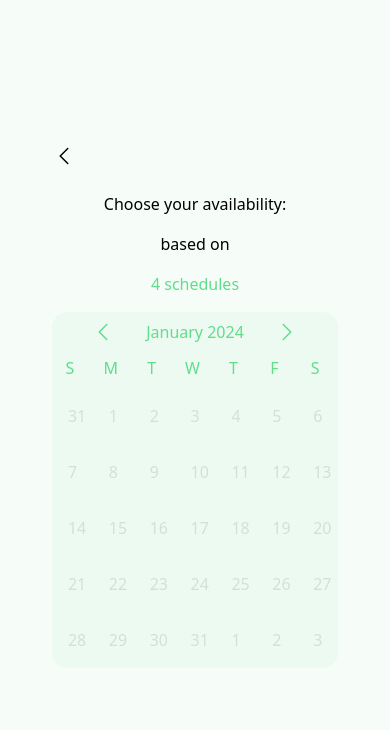
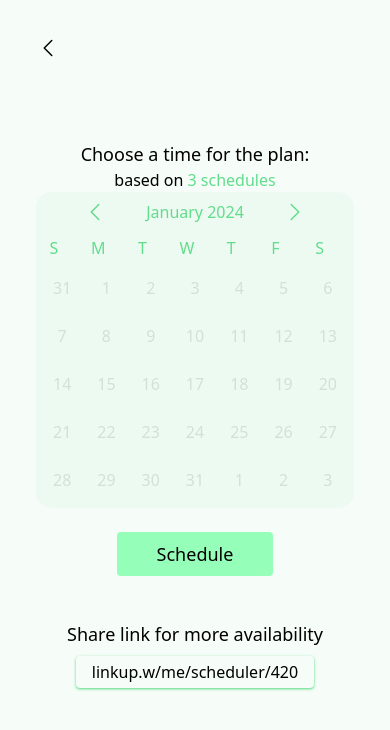
Before and after one commit to Tepah/Link_up, a SvelteKit app: page /confirm/420/ in a window 390 px wide. Shown: the top 730 px of the page. Built offline with nearby package versions, Linux system fonts and the light colour scheme.

Commit message:
Changed some fortmatting with calendars, allowed only one date to be seen

```diff
--- a/src/lib/components/Calendar_1.svelte
+++ b/src/lib/components/Calendar_1.svelte
@@ -233,7 +233,7 @@
             </svg>
         </button>
     </div>
-    <div role="none" class="grid grid-cols-7 gap-4" on:mouseup={handleMouseUp}>
+    <div role="none" class="grid grid-cols-7 gap-2 md:gap-4" on:mouseup={handleMouseUp}>
         <p class="w-5 text-accent">S</p>
         <p class="w-5 text-accent">M</p>
         <p class="w-5 text-accent">T</p>
@@ -243,7 +243,7 @@
         <p class="w-5 text-accent">S</p>
         {#each dates as {date, isSelected, hover, isPrevMonth, isNextMonth}, index}
             <button
-                    class="date p-2 rounded-2xl bg-opacity-70"
+                    class="date p-2 rounded-3xl bg-opacity-70"
                     class:old-date={checkBeforeToday(new Date(year, month, date), isPrevMonth, isNextMonth)}
                     class:bg-secondary={hover}
                     class:bg-accent={isSelected}
--- a/src/lib/components/Calendar_2.svelte
+++ b/src/lib/components/Calendar_2.svelte
@@ -237,7 +237,7 @@
             </svg>
         </button>
     </div>
-    <div role="none" class="grid grid-cols-7 gap-4" on:mouseup={handleMouseUp}>
+    <div role="none" class="grid grid-cols-7 gap-2 md:gap-4" on:mouseup={handleMouseUp}>
         <p class="w-5 text-accent">S</p>
         <p class="w-5 text-accent">M</p>
         <p class="w-5 text-accent">T</p>
@@ -247,12 +247,13 @@
         <p class="w-5 text-accent">S</p>
         {#each dates as {date, isSelected, hover, isPrevMonth, isNextMonth}, index}
             <button
-                    class="date p-2 rounded-2xl bg-opacity-70"
+                    class="date p-2 rounded-3xl bg-opacity-70"
                     class:old-date={checkNotAvailable(new Date(year, month, date), isPrevMonth, isNextMonth)}
                     class:bg-secondary={hover}
                     class:bg-accent={isSelected}
                     class:range={isDragging && index >= Math.min(startIdx, endIdx) && index <= Math.max(startIdx, endIdx)}
                     class:text-black={!isPrevMonth && !isNextMonth || isSelected || hover}
+                    class:text-accent={isPrevMonth || isNextMonth}
                     class:text-opacity-100={isSelected || hover}
                     on:click={checkNotAvailable(new Date(year, month, date), isPrevMonth, isNextMonth) ? null : () => {
                       handleDateClick(index)}}
--- a/src/routes/confirm/[plan]/+page.svelte
+++ b/src/routes/confirm/[plan]/+page.svelte
@@ -4,6 +4,7 @@
 
     let selectedDates: (Date | undefined | null)[] | undefined = [];
     let availableDates: Date[] = [];
+    let copiedToClipboard: boolean = false;
 
     const findCommonDates = () => {
         let firstArray = data.plan.schedules[0].available.map(date => new Date(date));
@@ -18,18 +19,66 @@
         );
     };
 
+    const copyToClipboard = async () => {
+        const textToCopy: string | null | undefined = document.querySelector('.schedule_link')?.textContent;
+        await navigator.clipboard.writeText(textToCopy);
+        copiedToClipboard = true;
+        setTimeout(() => {
+            copiedToClipboard = false;
+        }, 3000);
+    }
+
     availableDates = findCommonDates();
 </script>
 
-<div class="flex flex-col justify-center space-y-4 h-[100%] w-[90%]">
+<div class="flex flex-col space-y-6 h-[100%] w-[100%]">
     <div class="relative">
-        <a href="/main" class="absolute -top-8 left-0">
+        <a href="/scheduler" class="absolute top-0 left-0">
             <svg xmlns="http://www.w3.org/2000/svg" fill="none" viewBox="0 0 24 24" stroke-width="1.5" stroke="currentColor" class="w-6 h-6">
                 <path stroke-linecap="round" stroke-linejoin="round" d="M15.75 19.5 8.25 12l7.5-7.5" />
             </svg>
         </a>
     </div>
-    <p>Choose your availability:</p>
-    <p>based on </p><p class="text-accent">4 schedules</p>
-    <Calendar selectedDates={selectedDates} availableDates={availableDates} />
+    <div class="flex flex-col pt-20 md:pt-0">
+        <p class="text-lg">Choose a time for the plan: </p>
+        <p>based on <span class="text-accent">{data.plan.schedules.length} schedules</span></p>
+        <Calendar selectedDates={selectedDates} availableDates={availableDates} />
+    </div>
+    <div class="flex flex-row justify-evenly">
+        <button class="bg-primary py-2 px-10 rounded text-lg">Schedule</button>
+    </div>
+    <div class="flex flex-col pt-5 space-y-2 items-center">
+        <p class="text-lg">Share link for more availability</p>
+        <button class="schedule_link shadow shadow-accent py-1 px-4 rounded" on:click={copyToClipboard}>
+            linkup.w/me/scheduler/420
+        </button>
+        {#if copiedToClipboard}
+            <p class="copied-text text-accent">Copied to clipboard!</p>
+        {/if}
+    </div>
 </div>
+
+<style>
+    .copied-text {
+        animation: fadeOut 2.5s ease-in forwards;
+    }
+
+    @keyframes fadeOut {
+        0% {
+            opacity: 1;
+            transform: rotate(0deg) translateY(0px);
+        }
+        50% {
+            opacity: 1;
+            transform: rotate(0deg) translateY(0px);
+        }
+        75% {
+            opacity: 0.5;
+            transform: rotate(5deg) translateY(15px);
+        }
+        100% {
+            opacity: 0;
+            transform: rotate(-5deg) translateY(30px);
+        }
+    }
+</style>
--- a/src/routes/main/+page.svelte
+++ b/src/routes/main/+page.svelte
@@ -4,7 +4,7 @@
     import Settings from "$lib/components/Settings.svelte";
     export let data;
 
-    // Using this to create a toggle for a list to show all upcoming plans. Will use for animation.
+
     let showAllUpcoming = false;
     let showAllIncomplete = false;
     let settingsOpen = false;
--- a/src/routes/scheduler/+layout.svelte
+++ b/src/routes/scheduler/+layout.svelte
@@ -6,15 +6,17 @@
 </script>
 
 
-<div class="flex flex-col justify-center space-y-4 h-[100%] w-[90%]">
+<div class="flex flex-col space-y-6 h-[100%] w-[100%]">
     <div class="relative">
-        <a href="/main" class="absolute -top-8 left-0">
+        <a href="/main" class="absolute top-0 left-0">
             <svg xmlns="http://www.w3.org/2000/svg" fill="none" viewBox="0 0 24 24" stroke-width="1.5" stroke="currentColor" class="w-6 h-6">
                 <path stroke-linecap="round" stroke-linejoin="round" d="M15.75 19.5 8.25 12l7.5-7.5" />
             </svg>
         </a>
     </div>
-    <p class="">Choose your availability:</p>
-    <Calendar selectedDates={selectedDates} />
+    <div class="flex flex-col">
+        <p class="text-lg pb-6 pt-20 md:pt-0">Choose your availability:</p>
+        <Calendar selectedDates={selectedDates} />
+    </div>
     <slot />
 </div>
--- a/src/routes/scheduler/+page.svelte
+++ b/src/routes/scheduler/+page.svelte
@@ -6,5 +6,5 @@
 
 <div class="flex flex-row justify-evenly">
     <!-- Temporary link "generated" -->
-    <a href="/confirm/420/" class="bg-primary py-2 px-4 rounded-xl">Submit</a>
+    <a href="/confirm/420/" class="bg-primary py-2 px-10 rounded text-lg">Confirm</a>
 </div>
```
